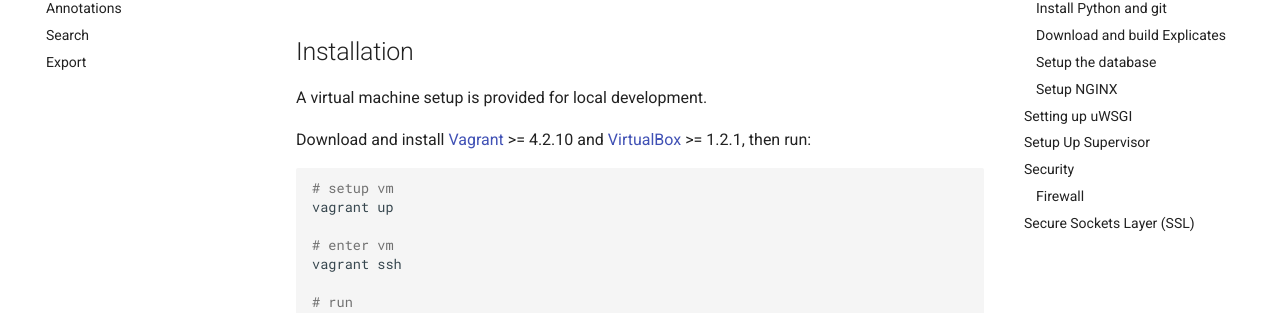
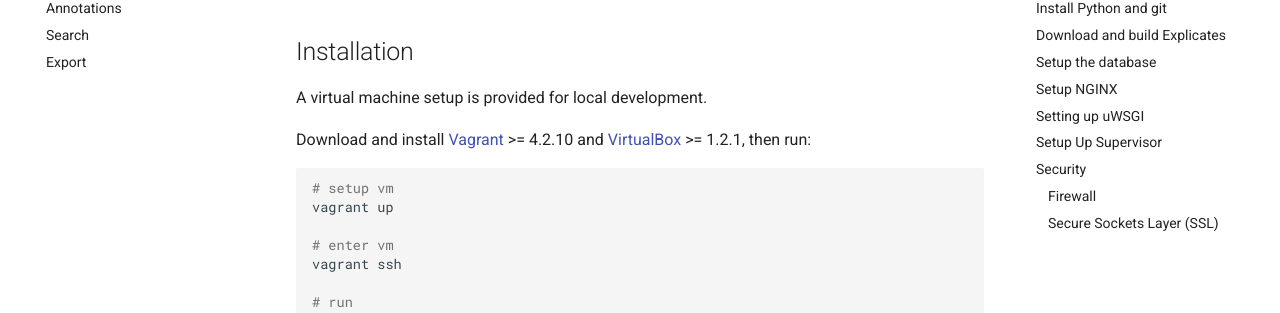
Before and after one commit to alexandermendes/explicates, an MkDocs documentation site: the page built from docs/setup.md, in a window 1280 px wide. Shown: the part 211-524 px from the top of the page. Built offline with MkDocs 1.6.1 and Material for MkDocs 9.7.7, drawn with Linux system fonts in a browser that asks for light colours; comment, search, counter and statistics services are not loaded; old or Windows-style settings are respelled for this version of MkDocs.

````diff
--- a/docs/setup.md
+++ b/docs/setup.md
@@ -208,7 +208,7 @@ Restart the NGINX server:
 sudo service nginx restart
 ```
 
-## Setting up uWSGI
+### Setting up uWSGI
 
 Install uWSGI:
 
@@ -238,7 +238,7 @@ threads = 2
 buffer-size = 65535
 ```
 
-## Setup Up Supervisor
+### Setup Up Supervisor
 
 Supervisor is used to run Explicates in the background and restart it when the
 server boots up.
@@ -280,14 +280,14 @@ sudo service supervisor start
 Your Annotation server should now be running at
 [http://your.domain.com](http://your.domain.com).
 
-## Security
+### Security
 
 There are lots of potential steps that you could take to secure your servers.
 Running through all of the options here is outside the scope of this guide,
 but here are some quick wins for the LibCrowds and Explicates servers
 (details might need to be modified a bit for the PYBOSSA server).
 
-### Firewall
+#### Firewall
 
 UFW, or Uncomplicated Firewall, is an easy way to manage a frontend firewall.
 
@@ -336,7 +336,7 @@ If the rules do indeed appear as above, enable the firewall:
 sudo ufw enable
 ```
 
-## Secure Sockets Layer (SSL)
+#### Secure Sockets Layer (SSL)
 
 [Let's Encrypt](https://letsencrypt.org) provide free SSL certificates. Use
 the [Certbot](https://certbot.eff.org/) client to set them up for your
````
